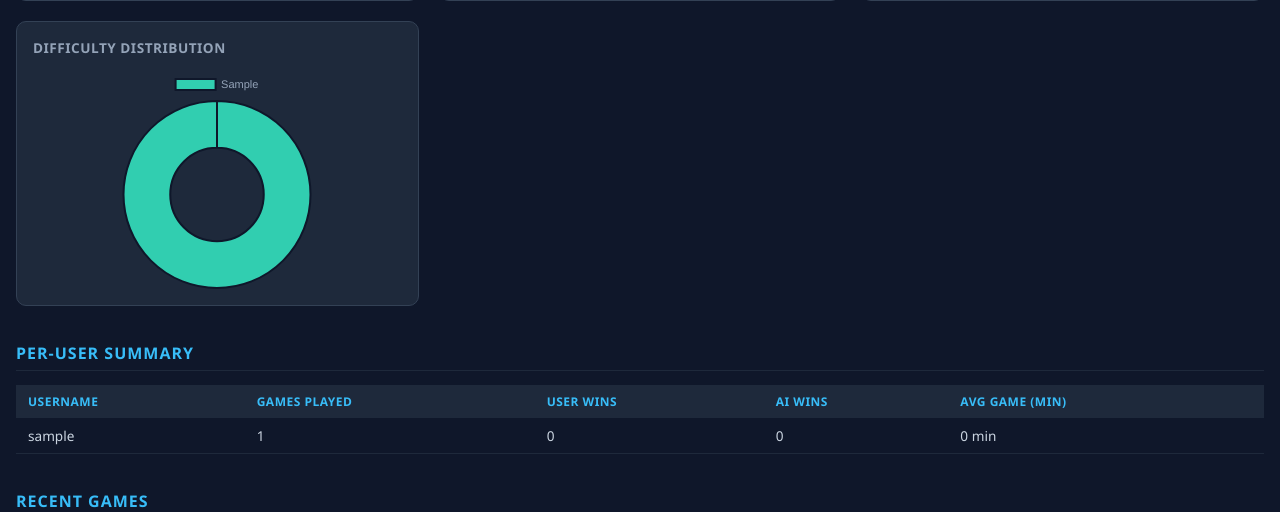
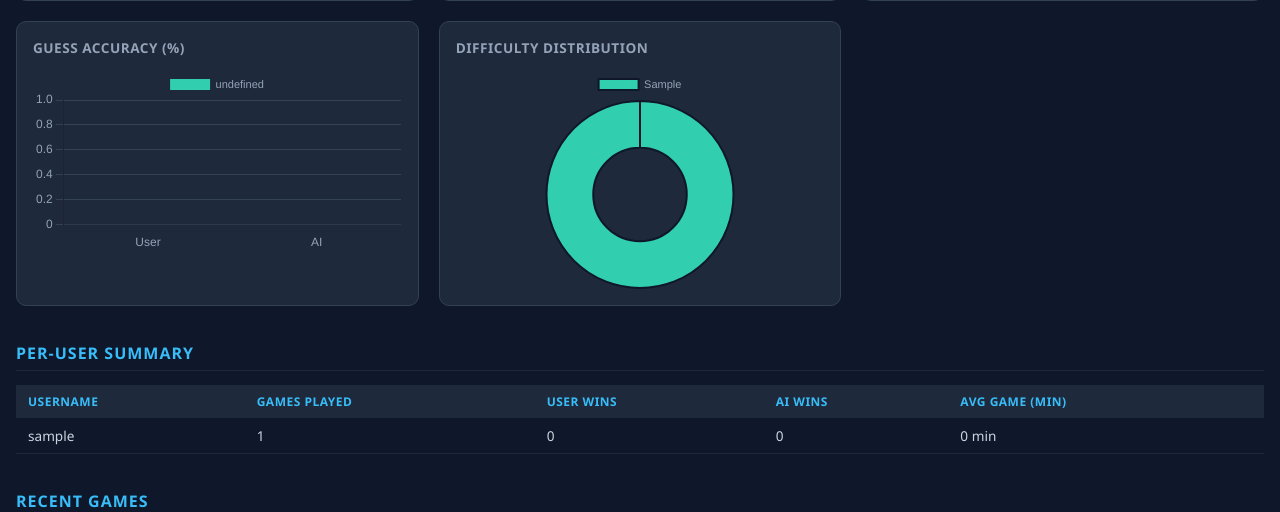
Before and after one commit to hassanhmostafa/word-battle, a Flask app: page /analytics in a window 1280 px wide. Shown: the part 803-1315 px from the top of the page. Run offline with Flask 3, Linux system fonts and the light colour scheme; a user stored in the database is signed in; tables that the repository leaves empty hold one stand-in row (values such as "Sample post").

Commit message:
Refactor analytics into comparison datasets

```diff
--- a/app.py
+++ b/app.py
@@ -1102,6 +1102,25 @@ def analytics_data():
         GROUP BY g.game_id ORDER BY violations DESC LIMIT 20
     """).fetchall()
 
+    user_accuracy_pct = round(user_correct / user_rounds_total * 100, 1) if user_rounds_total else 0
+    ai_accuracy_pct = round(ai_correct / ai_rounds_total * 100, 1) if ai_rounds_total else 0
+
+    win_comparison = [
+        {"side": "user", "label": "User", "value": user_wins},
+        {"side": "ai", "label": "AI", "value": ai_wins},
+        {"side": "tie", "label": "Tie", "value": ties},
+    ]
+
+    turn_duration_comparison = [
+        {"side": "user", "label": "User", "avg_sec": user_turn_duration["avg_sec"] if user_turn_duration else None, "count": user_turn_duration["cnt"] if user_turn_duration else 0},
+        {"side": "ai", "label": "AI", "avg_sec": ai_turn_duration["avg_sec"] if ai_turn_duration else None, "count": ai_turn_duration["cnt"] if ai_turn_duration else 0},
+    ]
+
+    guess_accuracy_comparison = [
+        {"side": "user", "label": "User", "correct": user_correct, "total": user_rounds_total, "accuracy_pct": user_accuracy_pct},
+        {"side": "ai", "label": "AI", "correct": ai_correct, "total": ai_rounds_total, "accuracy_pct": ai_accuracy_pct},
+    ]
+
     return jsonify({
         "overview": {
             "total_games": total_games,
@@ -1118,21 +1137,16 @@ def analytics_data():
             "avg_user_guesses_per_round": avg_user_guesses,
             "ai_correct_guesses": ai_correct,
             "ai_rounds_total": ai_rounds_total,
-            "ai_accuracy_pct": round(ai_correct / ai_rounds_total * 100, 1) if ai_rounds_total else 0,
+            "ai_accuracy_pct": ai_accuracy_pct,
             "user_correct_guesses": user_correct,
             "user_rounds_total": user_rounds_total,
-            "user_accuracy_pct": round(user_correct / user_rounds_total * 100, 1) if user_rounds_total else 0,
+            "user_accuracy_pct": user_accuracy_pct,
         },
         "game_outcome_breakdown": outcome_breakdown,
         "round_outcome_breakdown": round_outcome_breakdown,
-        "user_turn_duration": {
-            "avg_sec": user_turn_duration["avg_sec"] if user_turn_duration else None,
-            "count": user_turn_duration["cnt"] if user_turn_duration else 0,
-        },
-        "ai_turn_duration": {
-            "avg_sec": ai_turn_duration["avg_sec"] if ai_turn_duration else None,
-            "count": ai_turn_duration["cnt"] if ai_turn_duration else 0,
-        },
+        "win_comparison": win_comparison,
+        "turn_duration_comparison": turn_duration_comparison,
+        "guess_accuracy_comparison": guess_accuracy_comparison,
         "violations_by_type": [
             {"type": r["violation_type"], "count": r["cnt"]}
             for r in violations_by_type
--- a/templates/analytics.html
+++ b/templates/analytics.html
@@ -186,6 +186,10 @@
           <canvas id="chartDuration"></canvas>
         </div>
         <div class="chart-box">
+          <h3>Guess Accuracy (%)</h3>
+          <canvas id="chartAccuracy"></canvas>
+        </div>
+        <div class="chart-box">
           <h3>Difficulty Distribution</h3>
           <canvas id="chartDifficulty"></canvas>
         </div>
@@ -304,8 +308,8 @@
         // ── Charts ──
         // Winner pie
         makeChart('chartWinner', 'doughnut',
-          ['User', 'AI', 'Tie'],
-          [ov.user_wins, ov.ai_wins, ov.ties]
+          d.win_comparison.map(item => item.label),
+          d.win_comparison.map(item => item.value)
         );
 
         // Violations by type
@@ -317,10 +321,19 @@
         }
 
         // AI turn duration
-        if (d.ai_turn_duration && d.ai_turn_duration.avg_sec !== null) {
+        const aiTurnData = (d.turn_duration_comparison || []).find(item => item.side === 'ai');
+        if (aiTurnData && aiTurnData.avg_sec !== null) {
           makeChart('chartDuration', 'bar',
-            ['AI Turns'],
-            [d.ai_turn_duration.avg_sec]
+            [aiTurnData.label + ' Turns'],
+            [aiTurnData.avg_sec]
+          );
+        }
+
+        // Guess accuracy comparison
+        if (d.guess_accuracy_comparison && d.guess_accuracy_comparison.length) {
+          makeChart('chartAccuracy', 'bar',
+            d.guess_accuracy_comparison.map(item => item.label),
+            d.guess_accuracy_comparison.map(item => item.accuracy_pct)
           );
         }
 
```
